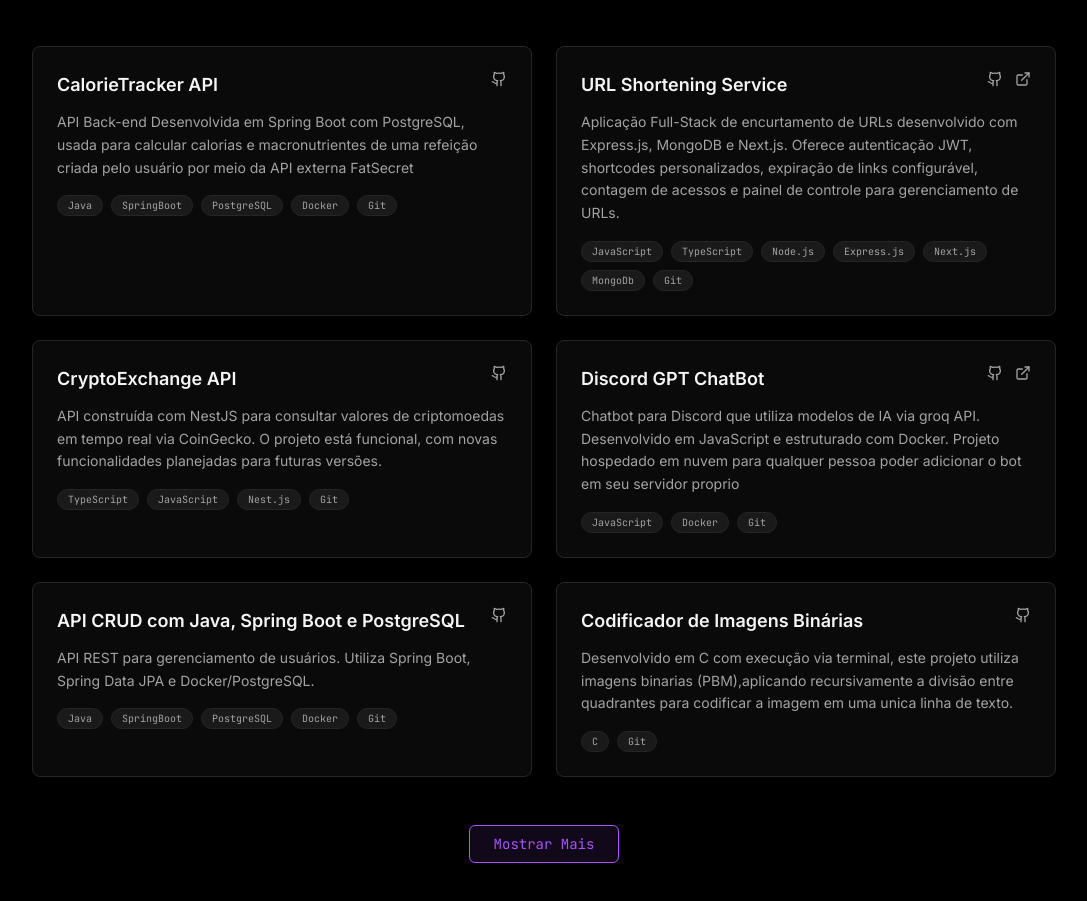
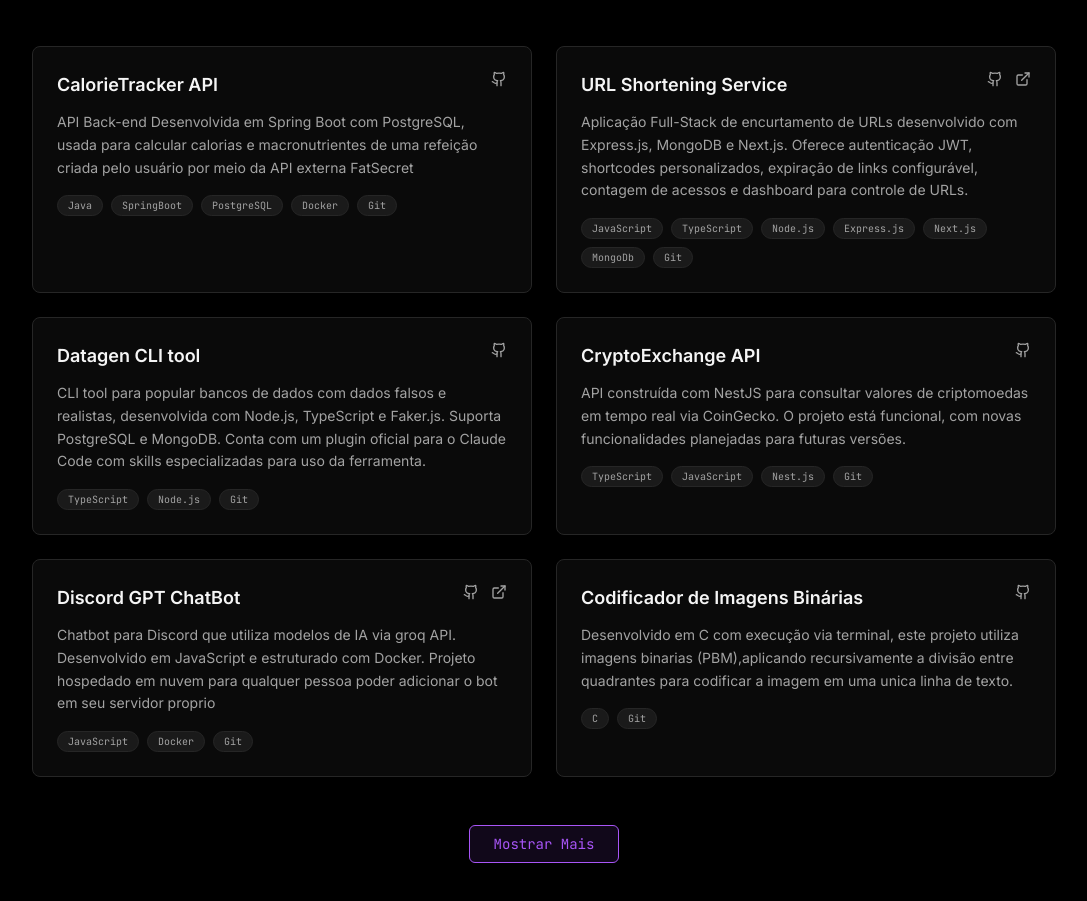
Before and after one commit to jircik/DevPortfolio, a Next.js app: page / in a window 1280 px wide. Shown: the part 1776-2677 px from the top of the page, without its empty margins (96-1183 px from the left). Built offline with nearby package versions, Linux system fonts and the light colour scheme.

Commit message:
feat: add Datagen Project

```diff
--- a/components/projects-section.tsx
+++ b/components/projects-section.tsx
@@ -37,10 +37,18 @@ const projects = [
   {
     title: "URL Shortening Service",
     description:
-        "Aplicação Full-Stack de encurtamento de URLs desenvolvido com Express.js, MongoDB e Next.js. Oferece autenticação JWT, shortcodes personalizados, expiração de links configurável, contagem de acessos e painel de controle para gerenciamento de URLs.",
+        "Aplicação Full-Stack de encurtamento de URLs desenvolvido com Express.js, MongoDB e Next.js. Oferece autenticação JWT, shortcodes personalizados, expiração de links configurável, contagem de acessos e dashboard para controle de URLs.",
     tech: ["JavaScript", "TypeScript", "Node.js", "Express.js", "Next.js","MongoDb", "Git"],
     github: "https://github.com/jircik/URL-Shortening-Service",
     live: "https://url-app.jircik.dev/",
+  },
+  {
+    title: "Datagen CLI tool",
+    description:
+        "CLI tool para popular bancos de dados com dados falsos e realistas, desenvolvida com Node.js, TypeScript e Faker.js. Suporta PostgreSQL e MongoDB. Conta com um plugin oficial para o Claude Code com skills especializadas para uso da ferramenta.",
+    tech: ["TypeScript", "Node.js", "Git"],
+    github: "https://github.com/jircik/DataGen-Cli-Tool",
+    live: null,
   },
   {
     title: "CryptoExchange API",
@@ -57,14 +65,6 @@ const projects = [
     tech: ["JavaScript", "Docker", "Git"],
     github: "https://github.com/jircik/DiscordChatBot",
     live: "https://discord.com/oauth2/authorize?client_id=1474823195235451042&permissions=8&integration_type=0&scope=bot",
-  },
-  {
-    title: "API CRUD com Java, Spring Boot e PostgreSQL",
-    description:
-        "API REST para gerenciamento de usuários. Utiliza Spring Boot, Spring Data JPA e Docker/PostgreSQL.",
-    tech: ["Java", "SpringBoot", "PostgreSQL","Docker", "Git"],
-    github: "https://github.com/jircik/API-Spring-Boot-Gerenciamento-de-Usuarios",
-    live: null,
   },
   {
     title: "Codificador de Imagens Binárias",
```
